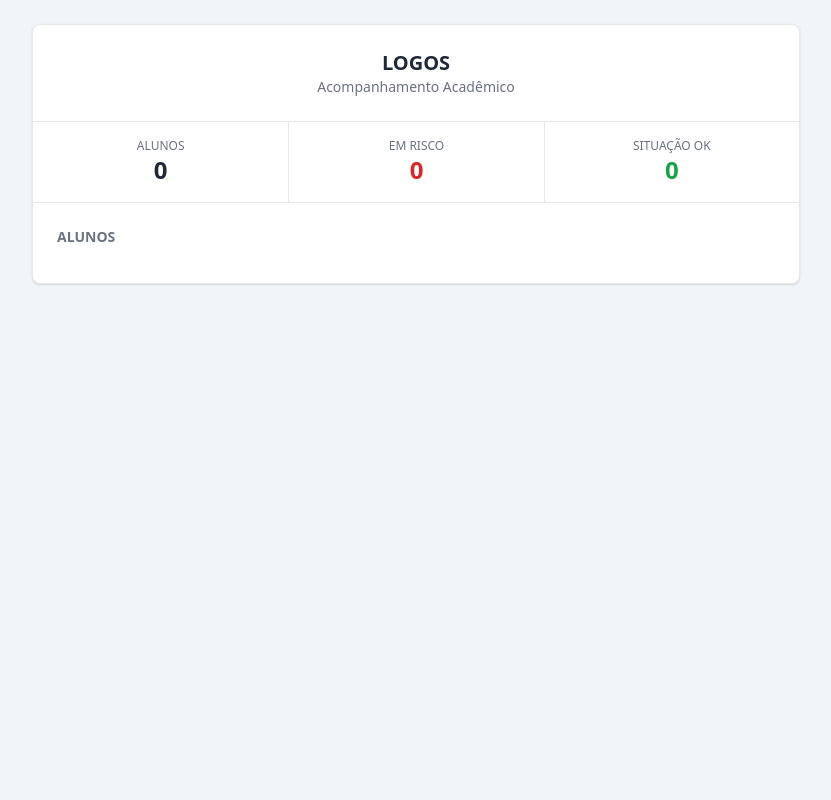
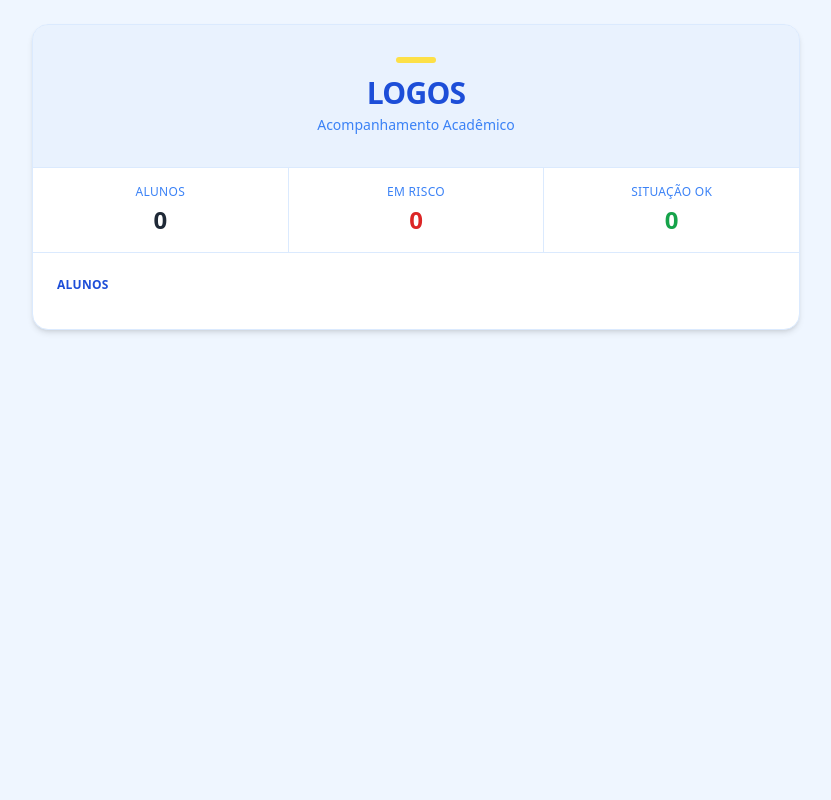
Before and after one commit to gabrieljesuscode/students-analist, a Django app: page / in a window 1280 px wide. Shown: the whole page, without its empty margins (224-1055 px from the left). Run offline with Django 5.2, Linux system fonts and the light colour scheme; data that the repository does not hold is empty; some libraries are stand-ins or nearby versions.

Commit message:
feat: full front end

```diff
--- a/templates/base.html
+++ b/templates/base.html
@@ -5,10 +5,12 @@
     {% block 'head' %}{% endblock %}
 
     <meta charset="UTF-8">
+    <meta name="viewport" content="width=device-width, initial-scale=1.0">
     <title>{% block 'title' %}{% endblock %}</title>
     <script src="https://cdn.tailwindcss.com"></script>
 </head>
 
-<body class="bg-slate-100">
+<body class="bg-blue-50 min-h-screen">
 {% block 'body' %}{% endblock %}
 </body>
+</html>
--- a/templates/dashboard.html
+++ b/templates/dashboard.html
@@ -7,55 +7,56 @@
 
 
 {% block 'body' %}
-    <div class="flex flex-col items-center min-h-screen p-6">
+    <div class="p-4 sm:p-6">
 
-        <div class="w-full max-w-3xl bg-white rounded-lg shadow border border-gray-200">
+        <div class="w-full max-w-3xl mx-auto bg-white rounded-2xl shadow-md border border-blue-100 overflow-hidden">
 
             <!-- Header -->
-            <header class="border-b border-gray-200 p-6 text-center">
-                <h1 class="text-xl font-bold text-gray-800">LOGOS</h1>
-                <p class="text-gray-500 text-sm">Acompanhamento Acadêmico</p>
+            <header class="bg-blue-100/60 border-b border-blue-100 p-6 sm:p-8 text-center">
+                <div class="w-10 h-1.5 bg-yellow-300 rounded-full mx-auto mb-3"></div>
+                <h1 class="text-2xl sm:text-3xl font-extrabold text-blue-700 tracking-tight">LOGOS</h1>
+                <p class="text-blue-500 text-sm mt-1">Acompanhamento Acadêmico</p>
             </header>
 
             <!-- Cards de resumo -->
-            <div class="grid grid-cols-3 divide-x divide-gray-200 border-b border-gray-200">
-                <div class="p-4 text-center">
-                    <p class="text-xs text-gray-500 uppercase">Alunos</p>
-                    <p class="text-2xl font-bold text-gray-800">{{ total_alunos }}</p>
+            <div class="grid grid-cols-3 gap-px bg-blue-100 border-b border-blue-100">
+                <div class="bg-white p-3 sm:p-4 text-center">
+                    <p class="text-[10px] sm:text-xs text-blue-500 font-medium uppercase tracking-wide">Alunos</p>
+                    <p class="text-xl sm:text-2xl font-bold text-gray-800 mt-1">{{ total_alunos }}</p>
                 </div>
-                <div class="p-4 text-center">
-                    <p class="text-xs text-gray-500 uppercase">Em risco</p>
-                    <p class="text-2xl font-bold text-red-600">{{ total_risco }}</p>
+                <div class="bg-white p-3 sm:p-4 text-center">
+                    <p class="text-[10px] sm:text-xs text-blue-500 font-medium uppercase tracking-wide">Em risco</p>
+                    <p class="text-xl sm:text-2xl font-bold text-red-600 mt-1">{{ total_risco }}</p>
                 </div>
-                <div class="p-4 text-center">
-                    <p class="text-xs text-gray-500 uppercase">Situação OK</p>
-                    <p class="text-2xl font-bold text-green-600">{{ total_ok }}</p>
+                <div class="bg-white p-3 sm:p-4 text-center">
+                    <p class="text-[10px] sm:text-xs text-blue-500 font-medium uppercase tracking-wide">Situação OK</p>
+                    <p class="text-xl sm:text-2xl font-bold text-green-600 mt-1">{{ total_ok }}</p>
                 </div>
             </div>
 
             <!-- Lista de alunos -->
-            <main class="p-6">
-                <h2 class="text-sm font-semibold text-gray-500 uppercase mb-3">Alunos</h2>
+            <main class="p-4 sm:p-6">
+                <h2 class="text-xs font-semibold text-blue-700 uppercase tracking-wide mb-3">Alunos</h2>
 
-                <div class="divide-y divide-gray-200">
+                <div class="divide-y divide-blue-100">
                     {% for aluno in alunos %}
-                    <div class="flex items-center justify-between py-3 ">
+                    <div class="flex flex-col sm:flex-row sm:items-center sm:justify-between gap-2 sm:gap-0 py-3">
                         <div class="flex-1">
-                            <p class="font-medium text-gray-800"><a href="{% url 'detalhe_aluno' aluno.id %}">{{ aluno.nome }}</a></p>
+                            <p class="font-medium text-gray-800">
+                                <a href="{% url 'detalhe_aluno' aluno.id %}" class="hover:text-blue-600">{{ aluno.nome }}</a>
+                            </p>
                             <p class="text-xs text-gray-500">{{ aluno.turma }}</p>
                         </div>
 
-                        <div class="w-16 text-center text-sm text-gray-600">
-                            {{ aluno.frequencia }}%
-                        </div>
+                        <div class="flex items-center justify-between sm:justify-end sm:w-44 gap-3">
+                            <span class="text-sm text-gray-600 sm:w-16 sm:text-center">{{ aluno.frequencia }}%</span>
 
-                        <div class="w-28 text-right">
                             {% if aluno.status == "OK" %}
-                            <span class="inline-block px-2 py-1 text-xs font-medium rounded bg-green-100 text-green-700">
+                            <span class="inline-block px-2.5 py-1 text-xs font-semibold rounded-full bg-green-100 text-green-700">
                                 ✅ OK
                             </span>
                             {% else %}
-                            <span class="inline-block px-2 py-1 text-xs font-medium rounded bg-red-100 text-red-700">
+                            <span class="inline-block px-2.5 py-1 text-xs font-semibold rounded-full bg-red-100 text-red-700">
                                 🔴 ATENÇÃO
                             </span>
                             {% endif %}
```
Also changed, not shown: templates/detalhe_aluno.html (+38 -54 lines).
